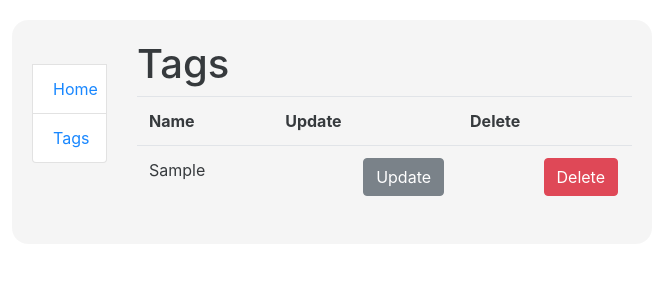
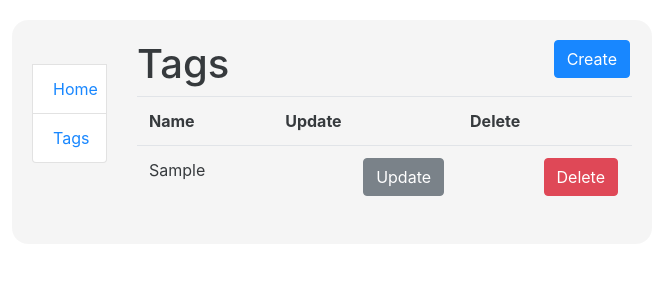
Before and after one commit to Andriy-Makarenko/Todo-List, a Django app: page /tags/ in a window 1280 px wide. Shown: the top 300 px of the page, without its empty margins (308-971 px from the left). Run offline with Django 4.2, Linux system fonts and the light colour scheme; tables that the repository leaves empty hold one stand-in row (values such as "Sample post"); some libraries are stand-ins or nearby versions.

Commit message:
Add Create functionality for tags

```diff
--- a/tasks/urls.py
+++ b/tasks/urls.py
@@ -7,6 +7,7 @@ from .views import (
     TaskUpdateView,
     TaskDeleteView,
     TagListView,
+    TagCreateView,
     TagUpdateView,
     TagDeleteView,
 )
@@ -39,6 +40,11 @@ urlpatterns = [
         name="tag-list",
     ),
     path(
+        "tag/create/",
+        TagCreateView.as_view(),
+        name="tag-create",
+    ),
+    path(
         "tags/<int:pk>/update/",
         TagUpdateView.as_view(),
         name="tag-update",
--- a/tasks/views.py
+++ b/tasks/views.py
@@ -41,8 +41,7 @@ class TaskListView(generic.ListView):
 class TaskCreateView(generic.CreateView):
     model = Task
     fields = "__all__"
-    # form_class = DishForm
-    success_url = reverse_lazy("restaurant:dish-list")
+    success_url = reverse_lazy("tasks:task-create")
 
 
 class TaskUpdateView(generic.UpdateView):
@@ -61,6 +60,12 @@ class TagListView(generic.ListView):
     queryset = Tag.objects.all()
 
 
+class TagCreateView(generic.CreateView):
+    model = Tag
+    fields = "__all__"
+    success_url = reverse_lazy("tasks:tag-list")
+
+
 class TagUpdateView(generic.UpdateView):
     model = Tag
     fields = "__all__"
--- a/templates/tasks/tag_list.html
+++ b/templates/tasks/tag_list.html
@@ -4,9 +4,9 @@
 {% block content %}
   <h1>
     Tags
-{#    <a href="{% url 'restaurant:dish-create' %}" class="btn btn-primary link-to-page">#}
-{#      Create#}
-{#    </a>#}
+    <a href="{% url 'tasks:tag-create' %}" class="btn btn-primary link-to-page">
+      Create
+    </a>
   </h1>
   <table class="table">
     <tr>
```
